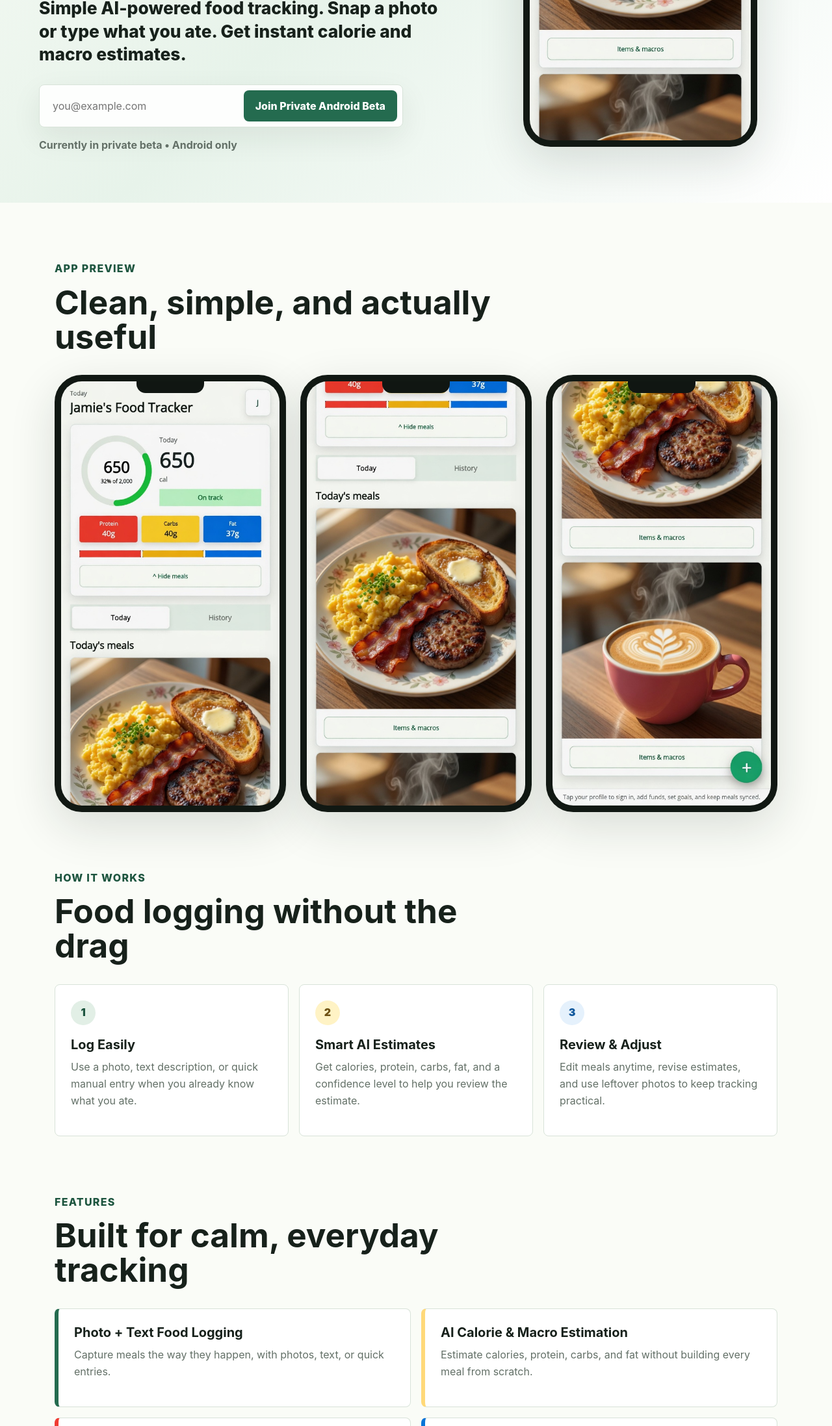
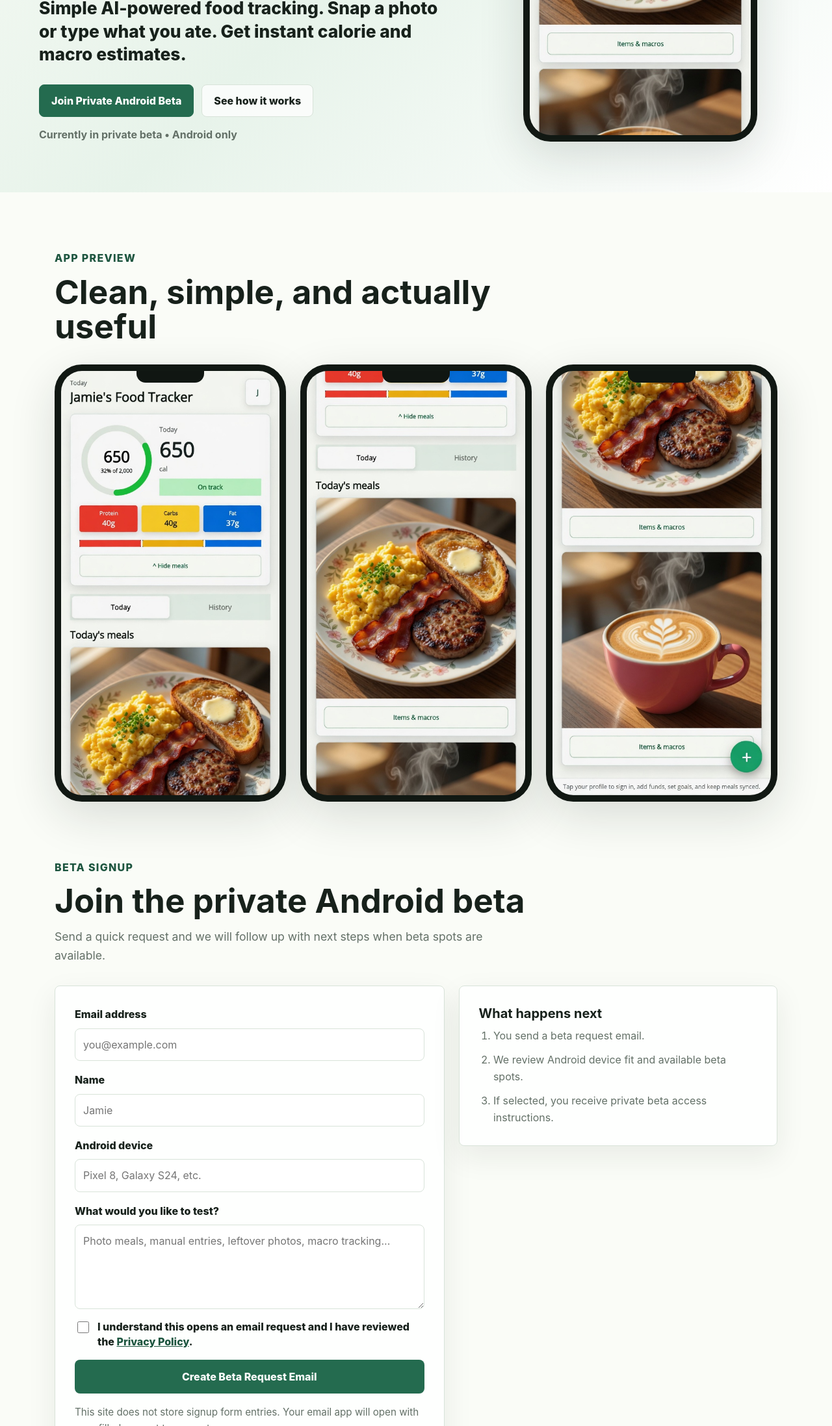
Before and after one commit to jwtx1980/jamiesfoodtracker-site, a plain HTML site: page index.html in a window 1280 px wide. Shown: the part 605-2800 px from the top of the page at 65% size. Drawn offline with Linux system fonts and the light colour scheme.

Commit message:
Improve beta signup workflow

```diff
--- a/index.html
+++ b/index.html
@@ -27,6 +27,7 @@
         <span>Jamie's Food Tracker</span>
       </a>
       <nav aria-label="Primary">
+        <a href="/#beta-signup">Beta Signup</a>
         <a href="/privacy/">Privacy</a>
         <a href="/terms/">Terms</a>
         <a href="/support/">Support</a>
@@ -43,11 +44,10 @@
             Simple AI-powered food tracking. Snap a photo or type what you ate.
             Get instant calorie and macro estimates.
           </p>
-          <form class="beta-form" action="mailto:support@jamiesfoodtracker.com" method="post" enctype="text/plain">
-            <label class="sr-only" for="beta-email">Email address</label>
-            <input id="beta-email" name="email" type="email" placeholder="you@example.com" autocomplete="email">
-            <button type="submit">Join Private Android Beta</button>
-          </form>
+          <div class="hero-actions">
+            <a class="button primary" href="#beta-signup">Join Private Android Beta</a>
+            <a class="button secondary" href="#how-it-works">See how it works</a>
+          </div>
           <p class="beta-note">Currently in private beta &bull; Android only</p>
         </div>
 
@@ -76,7 +76,63 @@
         </div>
       </section>
 
-      <section class="steps-section" aria-labelledby="steps-title">
+      <section class="signup-section" id="beta-signup" aria-labelledby="signup-title">
+        <div class="section-heading">
+          <p class="eyebrow">Beta signup</p>
+          <h2 id="signup-title">Join the private Android beta</h2>
+          <p>
+            Send a quick request and we will follow up with next steps when beta
+            spots are available.
+          </p>
+        </div>
+        <div class="signup-layout">
+          <form class="beta-form" id="beta-form">
+            <div class="field-group">
+              <label for="beta-email">Email address</label>
+              <input id="beta-email" name="email" type="email" placeholder="you@example.com" autocomplete="email" required>
+            </div>
+            <div class="field-group">
+              <label for="beta-name">Name</label>
+              <input id="beta-name" name="name" type="text" placeholder="Jamie" autocomplete="name">
+            </div>
+            <div class="field-group">
+              <label for="beta-device">Android device</label>
+              <input id="beta-device" name="device" type="text" placeholder="Pixel 8, Galaxy S24, etc." autocomplete="off">
+            </div>
+            <div class="field-group">
+              <label for="beta-notes">What would you like to test?</label>
+              <textarea id="beta-notes" name="notes" rows="4" placeholder="Photo meals, manual entries, leftover photos, macro tracking..."></textarea>
+            </div>
+            <label class="check-field">
+              <input id="beta-privacy" name="privacy" type="checkbox" required>
+              <span>I understand this opens an email request and I have reviewed the <a href="/privacy/">Privacy Policy</a>.</span>
+            </label>
+            <button type="submit">Create Beta Request Email</button>
+            <p class="form-note">
+              This site does not store signup form entries. Your email app will
+              open with a prefilled request to support.
+            </p>
+          </form>
+
+          <aside class="signup-card" aria-label="Beta request steps">
+            <h3>What happens next</h3>
+            <ol>
+              <li>You send a beta request email.</li>
+              <li>We review Android device fit and available beta spots.</li>
+              <li>If selected, you receive private beta access instructions.</li>
+            </ol>
+            <div class="signup-status" id="signup-status" role="status" aria-live="polite" hidden>
+              <h3>Email draft created</h3>
+              <p>
+                Review the message in your email app, send it, and watch for a
+                reply from support@jamiesfoodtracker.com.
+              </p>
+            </div>
+          </aside>
+        </div>
+      </section>
+
+      <section class="steps-section" id="how-it-works" aria-labelledby="steps-title">
         <div class="section-heading">
           <p class="eyebrow">How it works</p>
           <h2 id="steps-title">Food logging without the drag</h2>
@@ -148,5 +204,6 @@
         <a href="/delete-account/">Delete Account</a>
       </nav>
     </footer>
+    <script src="/signup.js"></script>
   </body>
 </html>
--- /dev/null
+++ b/signup.js
@@ -0,0 +1,49 @@
+(function () {
+  var form = document.getElementById("beta-form");
+  var status = document.getElementById("signup-status");
+
+  if (!form) {
+    return;
+  }
+
+  form.addEventListener("submit", function (event) {
+    event.preventDefault();
+
+    if (!form.checkValidity()) {
+      form.reportValidity();
+      return;
+    }
+
+    var data = new FormData(form);
+    var email = String(data.get("email") || "").trim();
+    var name = String(data.get("name") || "").trim();
+    var device = String(data.get("device") || "").trim();
+    var notes = String(data.get("notes") || "").trim();
+
+    var body = [
+      "Hi Jamie's Food Tracker team,",
+      "",
+      "I would like to join the private Android beta.",
+      "",
+      "Email: " + email,
+      "Name: " + (name || "Not provided"),
+      "Android device: " + (device || "Not provided"),
+      "Testing interests: " + (notes || "Not provided"),
+      "",
+      "I understand Jamie's Food Tracker is in private beta and Android only."
+    ].join("\n");
+
+    var mailto =
+      "mailto:support@jamiesfoodtracker.com" +
+      "?subject=" +
+      encodeURIComponent("Private Android beta request") +
+      "&body=" +
+      encodeURIComponent(body);
+
+    window.location.href = mailto;
+
+    if (status) {
+      status.hidden = false;
+    }
+  });
+})();
--- a/styles.css
+++ b/styles.css
@@ -42,7 +42,8 @@ a {
 
 a:focus-visible,
 button:focus-visible,
-input:focus-visible {
+input:focus-visible,
+textarea:focus-visible {
   outline: 3px solid var(--focus);
   outline-offset: 3px;
 }
@@ -166,26 +167,120 @@ h3 {
   max-width: 680px;
 }
 
-.beta-form {
+.hero-actions {
+  display: flex;
+  flex-wrap: wrap;
+  gap: 12px;
+}
+
+.button {
+  align-items: center;
+  border: 1px solid var(--line);
+  border-radius: 8px;
+  color: var(--text);
+  display: inline-flex;
+  font-weight: 850;
+  justify-content: center;
+  min-height: 50px;
+  padding: 10px 18px;
+  text-decoration: none;
+}
+
+.button.primary {
+  background: var(--accent);
+  border-color: var(--accent);
+  color: #ffffff;
+}
+
+.button.secondary {
+  background: rgba(255, 255, 255, 0.76);
+}
+
+.button:hover {
+  border-color: var(--accent);
+}
+
+.button.primary:hover {
+  background: var(--accent-strong);
+}
+
+.signup-section,
+.preview-section,
+.steps-section,
+.features-section {
+  margin: 0 auto;
+  max-width: 1160px;
+  padding: 88px 24px 0;
+}
+
+.signup-section {
+  scroll-margin-top: 24px;
+}
+
+.signup-layout {
+  display: grid;
+  gap: 22px;
+  grid-template-columns: minmax(0, 1.1fr) minmax(280px, 0.9fr);
+}
+
+.beta-form,
+.signup-card {
   background: rgba(255, 255, 255, 0.9);
   border: 1px solid var(--line);
   border-radius: 8px;
   box-shadow: 0 16px 46px rgba(23, 33, 27, 0.08);
+}
+
+.beta-form {
+  display: flex;
+  flex-direction: column;
+  gap: 16px;
+  padding: clamp(20px, 4vw, 30px);
+}
+
+.field-group {
+  display: grid;
+  gap: 8px;
+}
+
+.field-group label,
+.check-field {
+  color: var(--text);
+  font-weight: 800;
+}
+
+.beta-form input,
+.beta-form textarea {
+  background: #ffffff;
+  border: 1px solid var(--line);
+  border-radius: 8px;
+  color: var(--text);
+  font: inherit;
+  min-height: 50px;
+  min-width: 0;
+  padding: 11px 12px;
+  width: 100%;
+}
+
+.beta-form textarea {
+  min-height: 118px;
+  resize: vertical;
+}
+
+.check-field {
+  align-items: flex-start;
   display: flex;
   gap: 10px;
-  max-width: 560px;
-  padding: 8px;
+  line-height: 1.45;
 }
 
-.beta-form input {
-  background: transparent;
-  border: 0;
-  color: var(--text);
-  flex: 1;
-  font: inherit;
-  min-height: 48px;
-  min-width: 0;
-  padding: 0 12px;
+.check-field input {
+  flex: 0 0 auto;
+  height: 18px;
+  margin-top: 3px;
+  min-height: 0;
+  padding: 0;
+  width: 18px;
 }
 
 .beta-form button {
@@ -196,9 +291,8 @@ h3 {
   cursor: pointer;
   font: inherit;
   font-weight: 850;
-  min-height: 48px;
+  min-height: 52px;
   padding: 0 18px;
-  white-space: nowrap;
 }
 
 .beta-form button:hover {
@@ -209,6 +303,40 @@ h3 {
   color: var(--muted);
   font-weight: 750;
   margin: 14px 0 0;
+}
+
+.form-note {
+  color: var(--muted);
+  font-size: 0.95rem;
+  margin: 0;
+}
+
+.signup-card {
+  align-self: start;
+  padding: clamp(20px, 4vw, 30px);
+}
+
+.signup-card ol {
+  color: var(--muted);
+  margin: 0;
+  padding-left: 1.4rem;
+}
+
+.signup-card li + li {
+  margin-top: 10px;
+}
+
+.signup-status {
+  background: var(--accent-soft);
+  border: 1px solid #bddac8;
+  border-radius: 8px;
+  margin-top: 22px;
+  padding: 18px;
+}
+
+.signup-status p {
+  color: var(--muted);
+  margin-bottom: 0;
 }
 
 .hero-visual {
@@ -252,17 +380,15 @@ h3 {
   width: min(360px, 78vw);
 }
 
-.preview-section,
-.steps-section,
-.features-section {
-  margin: 0 auto;
-  max-width: 1160px;
-  padding: 88px 24px 0;
-}
-
 .section-heading {
   margin-bottom: 32px;
   max-width: 740px;
+}
+
+.section-heading p:not(.eyebrow) {
+  color: var(--muted);
+  font-size: 1.1rem;
+  margin: 14px 0 0;
 }
 
 .preview-grid {
@@ -464,7 +590,8 @@ footer nav {
   }
 
   .steps-grid,
-  .feature-list {
+  .feature-list,
+  .signup-layout {
     grid-template-columns: 1fr;
   }
 }
@@ -484,24 +611,7 @@ footer nav {
     padding-top: 38px;
   }
 
-  .beta-form {
-    background: transparent;
-    border: 0;
-    box-shadow: none;
-    flex-direction: column;
-    padding: 0;
-  }
-
-  .beta-form input {
-    background: #ffffff;
-    border: 1px solid var(--line);
-    border-radius: 8px;
-  }
-
-  .beta-form button {
-    white-space: normal;
-  }
-
+  .signup-section,
   .preview-section,
   .steps-section,
   .features-section {
```
